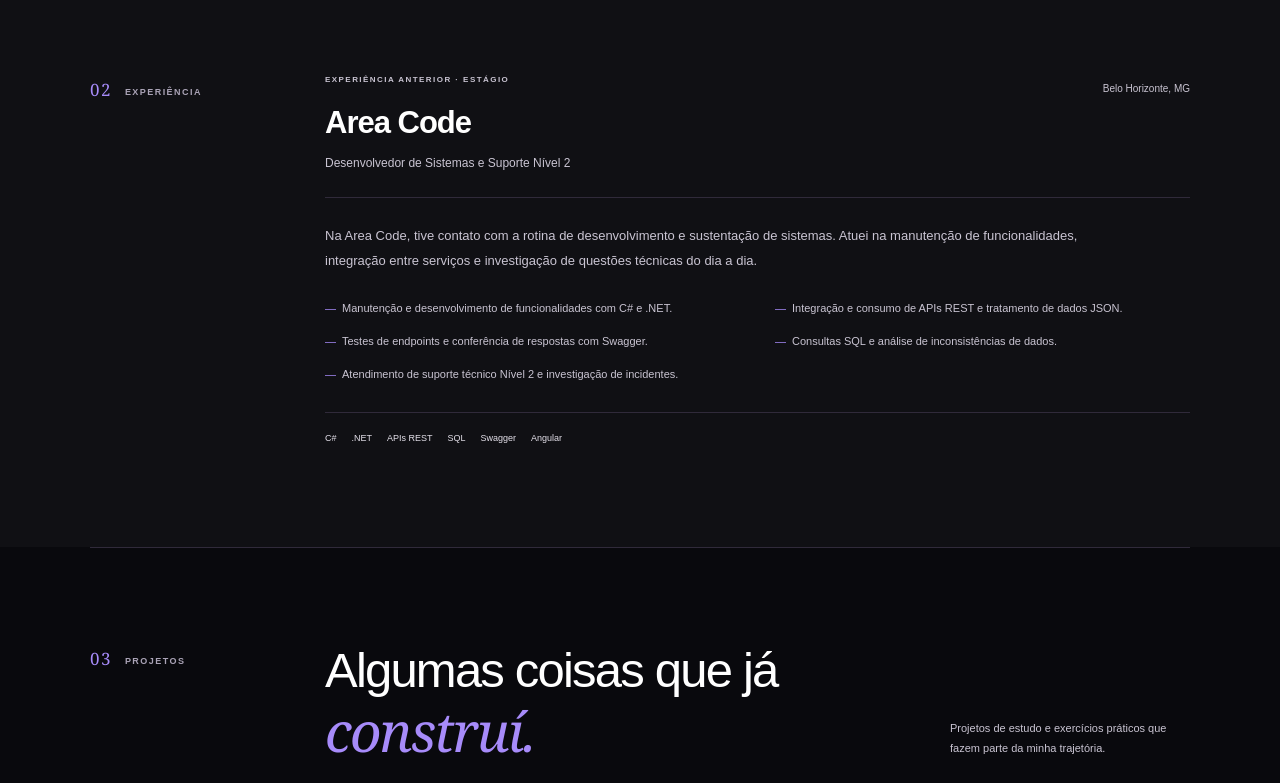
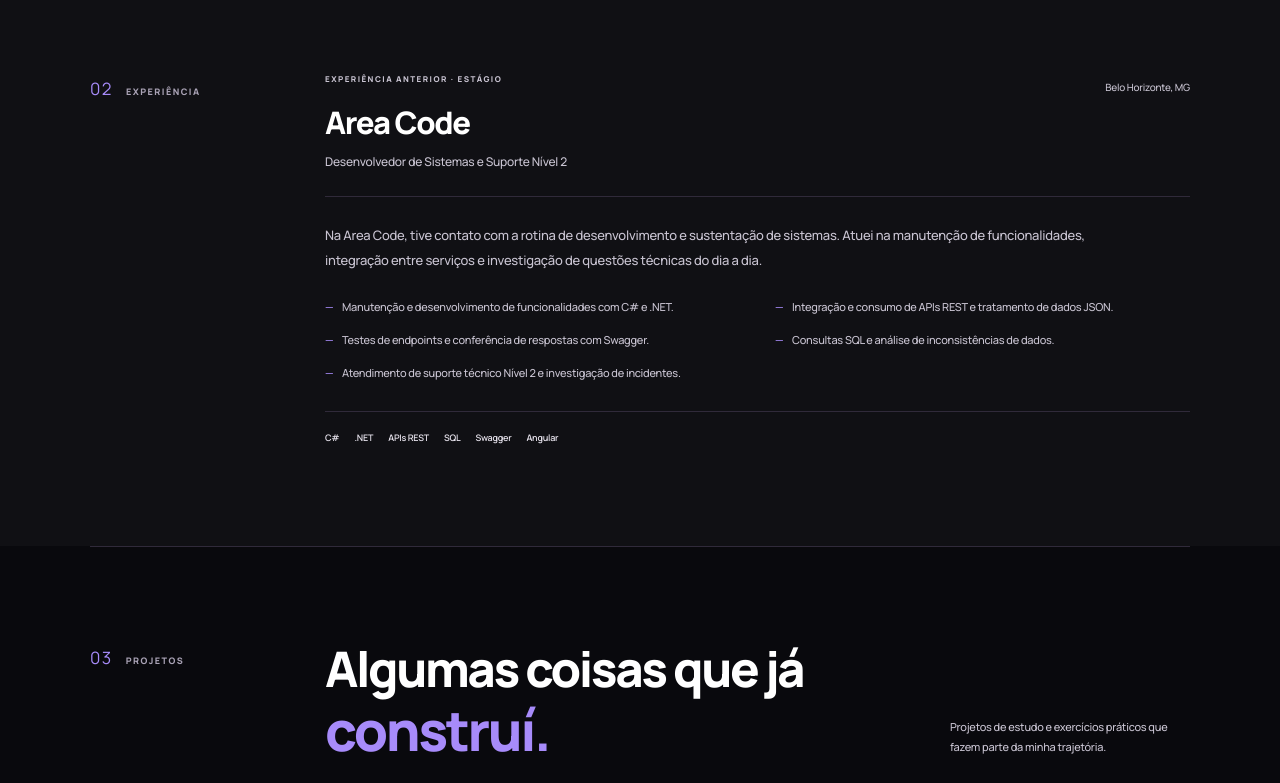
Before and after one commit to Augustomc65/Portifolio, a plain HTML site: page index.html in a window 1280 px wide. Shown: the part 1339-2122 px from the top of the page. Drawn offline with Linux system fonts and the light colour scheme.

Commit message:
Use bold Manrope typography throughout portfolio

```diff
--- a/style.css
+++ b/style.css
@@ -64,3 +64,15 @@ body,header.header,main,main>section,.hero,.about,.projects,.contact,.footer{bac
 h1,h2,h3,h4,strong,.hero-role,.aside-note p,.aside-detail p,.about-facts strong,.experience-heading h2,.skill-group h3,.project-description h3,.email-link{color:#fff!important}
 p,.role,.experience-date,.hero-intro,.about-columns p,.experience-summary,.experience-list li,.project-description p,.projects-intro>p,.skill-group p,.certifications p,.contact-location,.footer p,.footer>a:last-child{color:#c9c4d2!important}
 .navigation a,.simple-link,.social-links a,.github-note,.experience-tools span,.project-stack span{color:#e5e1eb!important}
+
+/* Typography refresh: Manrope with stronger weights */
+:root{--sans:"Manrope",Arial,sans-serif;--serif:"Manrope",Arial,sans-serif}
+body{font-family:"Manrope",Arial,sans-serif;font-weight:500;letter-spacing:-.015em}
+h1,h2,h3,h4,.wordmark,.hero-role,.experience-heading h2,.project-description h3,.skill-group h3{font-family:"Manrope",Arial,sans-serif;font-weight:800;letter-spacing:-.045em}
+h1{font-weight:800;letter-spacing:-.065em}
+.about-content h2,.projects-intro h2,.skills-content>h2,.contact-content h2{font-weight:800;letter-spacing:-.05em}
+.about-content h2 em,.projects-intro h2 em,.skills-content>h2 em,.contact-content h2 em,.aside-note p{font-family:"Manrope",Arial,sans-serif;font-style:normal;font-weight:800}
+.navigation a,.header-contact,.button-link,.whatsapp-float,.social-links a,.simple-link,.email-link{font-weight:700}
+.overline,.eyebrow,.section-label,.hero-bottom,.aside-detail>span,.project-number,.certifications>span,.about-facts span{font-weight:800}
+.hero-intro,.about-columns p,.experience-summary,.experience-list li,.project-description p,.skill-group p,.certifications p{font-weight:500}
+.project-stack span,.experience-tools span,.footer p,.footer>a:last-child{font-weight:600}
```
